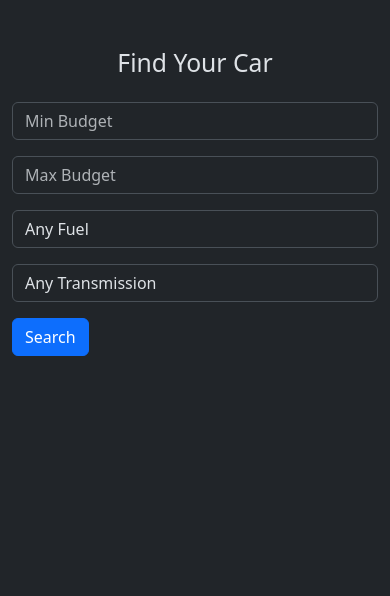
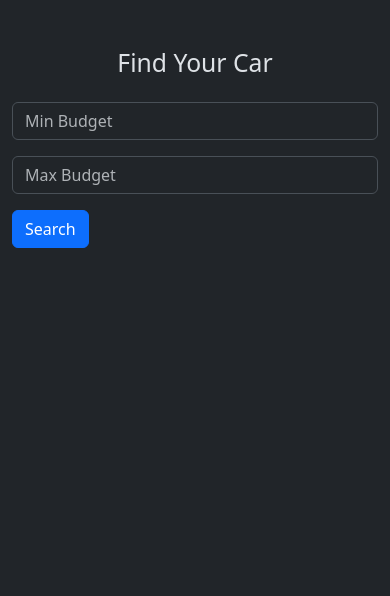
Before and after one commit to Rajat090503/Find-ur-car, a Flask app: page /price in a window 390 px wide. Shown: the part 56-652 px from the top of the page. Run offline with Flask 3, Linux system fonts and the light colour scheme.

Commit message:
Update price.html

```diff
--- a/car_budget_app/templates/price.html
+++ b/car_budget_app/templates/price.html
@@ -55,21 +55,7 @@
         <form method="POST" action="/price" class="row g-3 justify-content-center">
             <div class="col-md-2"><input type="number" class="form-control" name="min_budget" placeholder="Min Budget"></div>
             <div class="col-md-2"><input type="number" class="form-control" name="max_budget" placeholder="Max Budget"></div>
-            <div class="col-md-2">
-                <select name="fuel" class="form-control">
-                    <option value="">Any Fuel</option>
-                    <option value="Petrol">Petrol</option>
-                    <option value="Diesel">Diesel</option>
-                    <option value="Electric">Electric</option>
-                </select>
-            </div>
-            <div class="col-md-2">
-                <select name="Transmission" class="form-control">
-                    <option value="">Any Transmission</option>
-                    <option value="Manual">Manual</option>
-                    <option value="Automatic">Automatic</option>
-                </select>
-            </div>
+
             <div class="col-md-2"><button type="submit" class="btn btn-primary">Search</button></div>
         </form>
 
```
